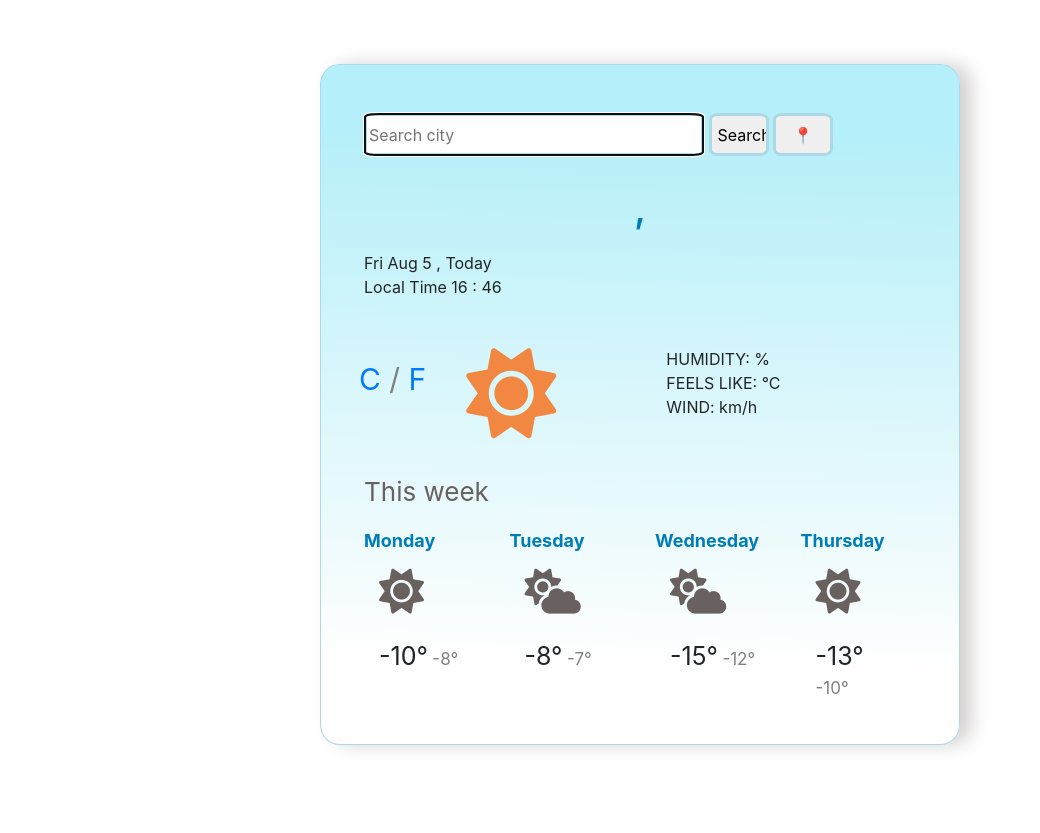
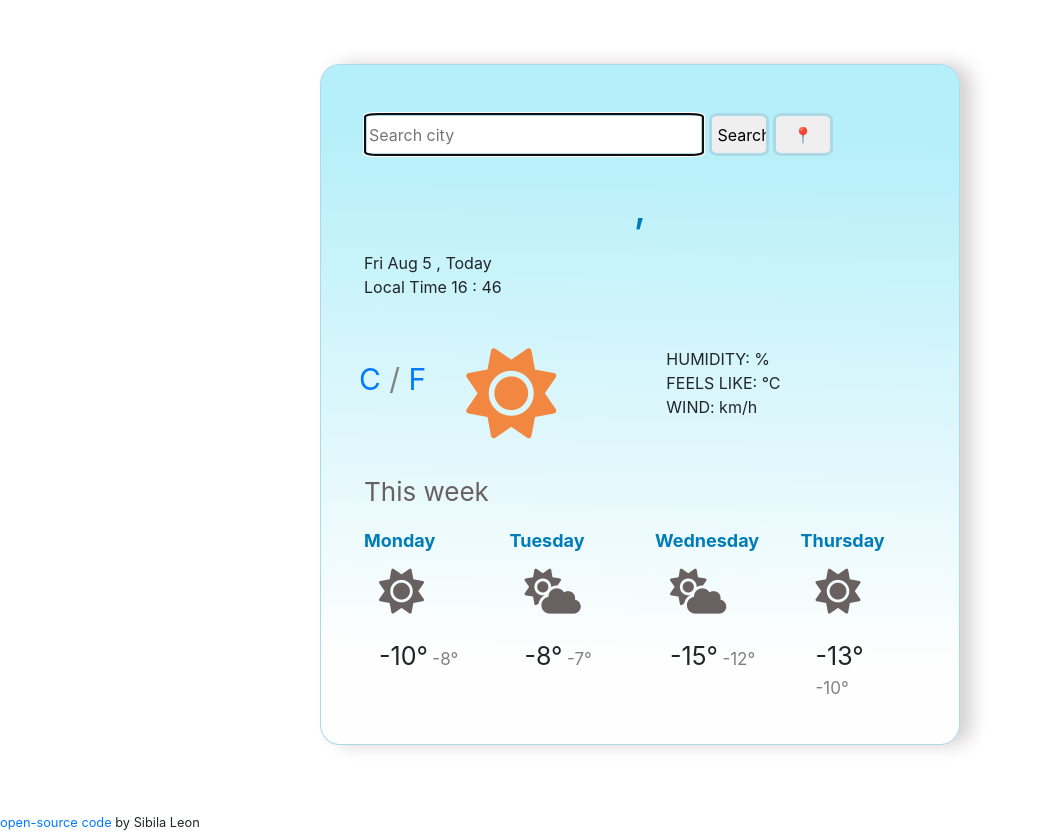
Before and after one commit to SibilaLE/weather-application, a plain HTML site: page index.html in a window 1280 px wide. Shown: the whole page, without its empty margins (0-1040 px from the left). Before the commit the page ends 809 px from the top, so only its background shows below. Drawn offline with nearby package versions, Linux system fonts and the light colour scheme; no server answers; a web font is replaced by a local one.

Commit message:
adding source code

```diff
--- a/index.html
+++ b/index.html
@@ -98,6 +98,10 @@
       </div>
     </div>
   </div>
+  <small>
+    <a href="https://github.com/SibilaLE/weather-application" target="_blank">
+    open-source code</a> by Sibila Leon
+  </small>
 
     <script src="index.js"></script>
 
```
Also changed, not shown: 1 other file.
